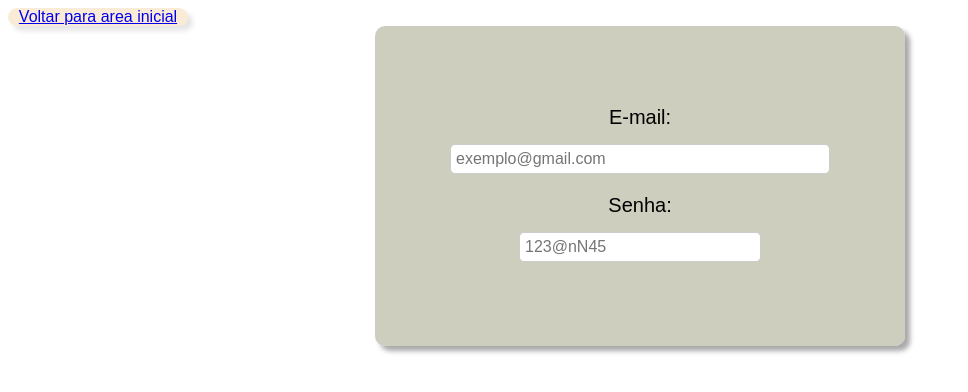
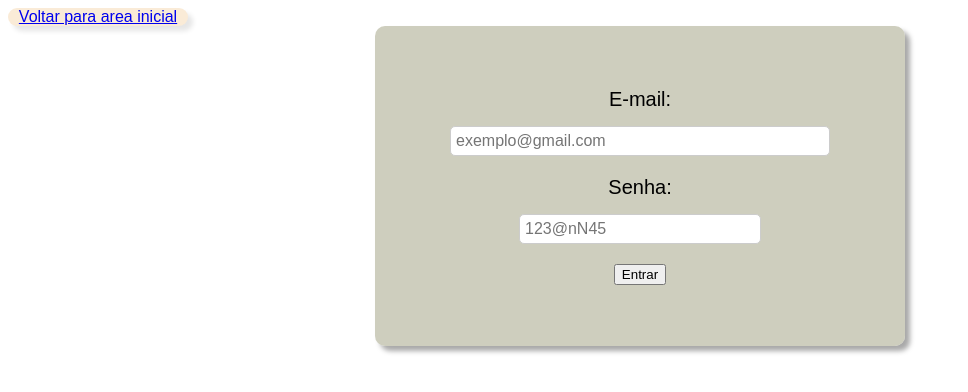
Before and after one commit to natanmatos0/Projeto001, a plain HTML site: page login.html in a window 1280 px wide. Shown: the whole page, without its empty margins (0-968 px from the left). Drawn offline with Linux system fonts and the light colour scheme.

Commit message:
criação da validação de login

```diff
--- a/login.html
+++ b/login.html
@@ -86,12 +86,23 @@
 
             <p>E-mail:</p> <input type="text" placeholder="exemplo@gmail.com" id="email">
             <p>Senha:</p> <input type="password" placeholder="123@nN45" id="senha">
-
-
-
+            <button onclick="logar()">Entrar</button>
         </div>
 
     </section>
+    <script>
+        const ce = "exemplo@gmail.com";
+        const cs = "123@nN45";
+        function logar() {
+            const email = document.getElementById("email").value.trim();
+            const senha = document.getElementById("senha").value.trim();
+            if (email == ce && senha == cs){
+                window.alert("Login efetuado com sucesso")
+            } else {
+                window.alert("E-mail ou senha incorretos")
+            }
+        }
+    </script>
 </body>
 
 </html>
```
